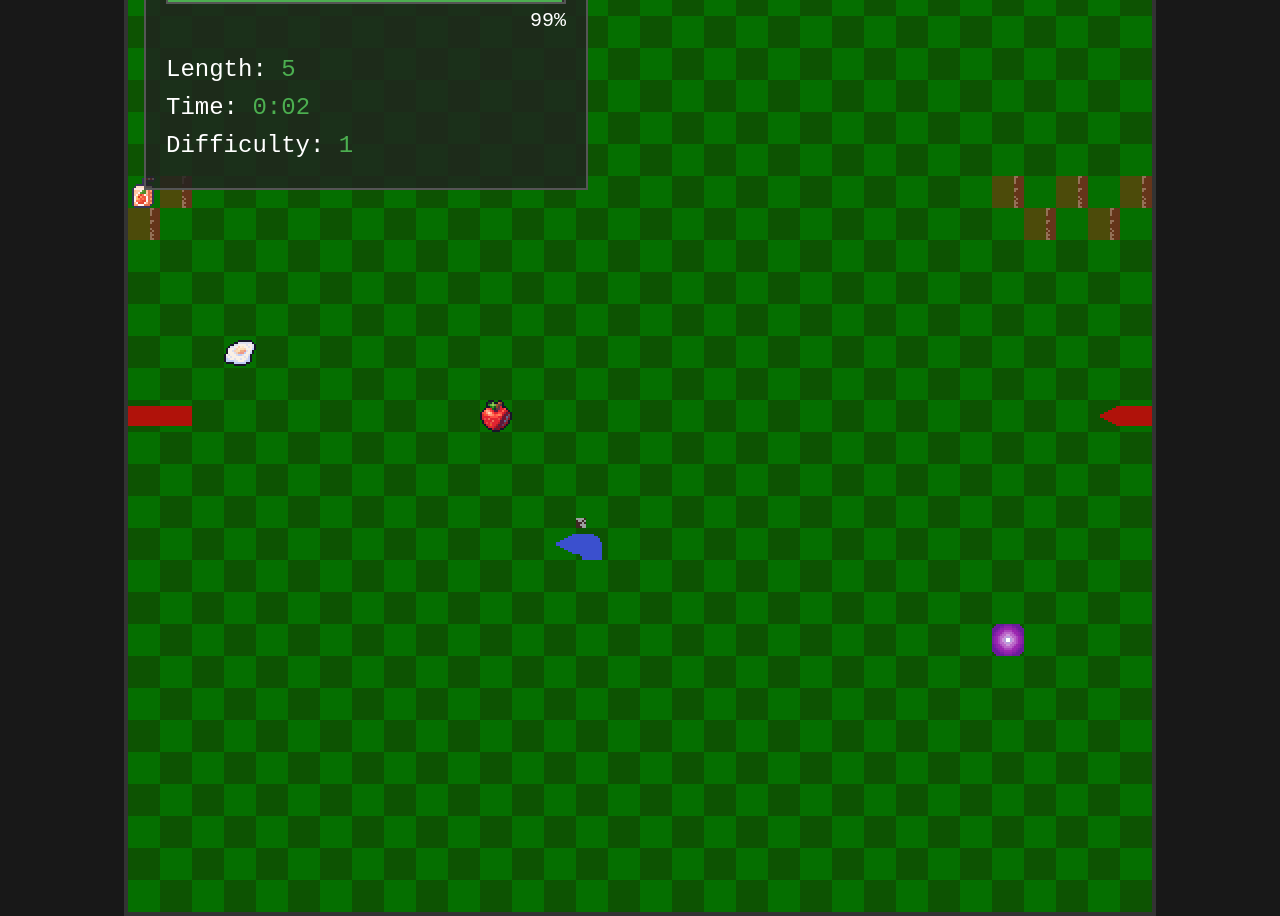
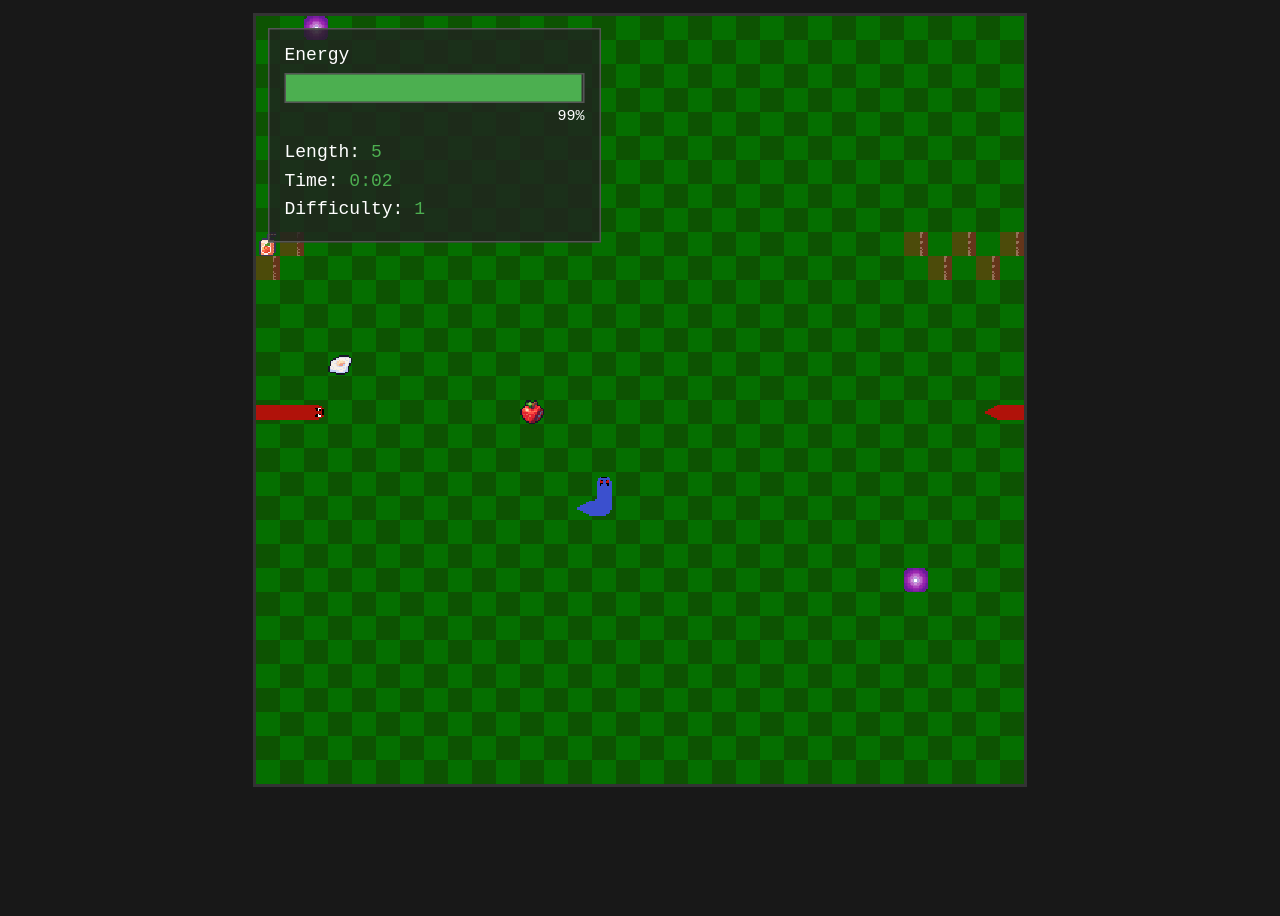
Before and after one commit to RagingScout95/BITESURVIVE-Adaptive-Pixel-Snake-Survival-Game, a plain HTML site: page index.html in a window 1280 px wide. Both pictures are taken after a click on the button "Start Game". After the commit the page ends 800 px from the top, so only its background shows below. Drawn offline with Linux system fonts and the light colour scheme.

Commit message:
Refactor: 8-column atlas, improved turn logic with switch-case, better constants organization

```diff
--- a/js/constants.js
+++ b/js/constants.js
@@ -5,65 +5,82 @@ export const WORLD_HEIGHT = 32;
 export const CANVAS_WIDTH = TILE_SIZE * WORLD_WIDTH;
 export const CANVAS_HEIGHT = TILE_SIZE * WORLD_HEIGHT;
 
-// Sprite Atlas Tile Indices
+// ============================================================================
+// SPRITE ATLAS TILE INDICES
+// ============================================================================
+// Atlas Layout: 8 columns × 8 rows = 64 tiles total
+// Formula: index = (row × 8) + col
+// Example: Row 0, Col 4 = (0 × 8) + 4 = 4
+// ============================================================================
+
 export const TILES = {
-    // Player Snake
-    // Tail (Rows 0-1)
-    SNAKE_TAIL_RIGHT: 0,  // 00
-    SNAKE_TAIL_LEFT: 1,   // 01
-    SNAKE_TAIL_UP: 16,    // 10
-    SNAKE_TAIL_DOWN: 17,  // 11
+    // ------------------------------------------------------------------------
+    // PLAYER SNAKE TILES (Rows 0-2)
+    // ------------------------------------------------------------------------
 
-    // Body (Row 2)
-    SNAKE_BODY_VERTICAL: 32,   // 20
-    SNAKE_BODY_HORIZONTAL: 33, // 21
+    // Tail Tiles
+    SNAKE_TAIL_RIGHT: 0,  // Row 0, Col 0 - Tail pointing right →
+    SNAKE_TAIL_LEFT: 1,   // Row 0, Col 1 - Tail pointing left ←
+    SNAKE_TAIL_UP: 8,     // Row 1, Col 0 - Tail pointing up ↑
+    SNAKE_TAIL_DOWN: 9,   // Row 1, Col 1 - Tail pointing down ↓
 
-    // Turns (Rows 0-1)
-    // 02: Bottom-Right (Connects Bottom & Right)
-    SNAKE_TURN_BR: 2,
-    // 03: Bottom-Left (Connects Bottom & Left)
-    SNAKE_TURN_BL: 3,
-    // 12: Top-Right (Connects Top & Right)
-    SNAKE_TURN_TR: 18,
-    // 13: Top-Left (Connects Top & Left)
-    SNAKE_TURN_TL: 19,
+    // Body Tiles (Straight segments)
+    SNAKE_BODY_VERTICAL: 16,   // Row 2, Col 0 - Vertical body |
+    SNAKE_BODY_HORIZONTAL: 17, // Row 2, Col 1 - Horizontal body ─
 
-    // Head (Rows 2-3)
-    SNAKE_HEAD_RIGHT: 34, // Row 2, Col 2 - facing right
-    SNAKE_HEAD_LEFT: 35,  // Row 2, Col 3 - facing left
-    SNAKE_HEAD_UP: 51,    // Row 3, Col 3 - facing up (swapped)
-    SNAKE_HEAD_DOWN: 50,  // Row 3, Col 2 - facing down (swapped)
+    // Turn Tiles (Corner pieces)
+    // Each turn is defined by: snake direction (from) + turn direction (to)
+    // Based on the turn direction mapping table
+    SNAKE_TURN_UP_LEFT: 3,      // Row 0, Col 3 - Coming from UP, turning LEFT
+    SNAKE_TURN_UP_RIGHT: 2,     // Row 0, Col 2 - Coming from UP, turning RIGHT
+    SNAKE_TURN_DOWN_LEFT: 11,   // Row 1, Col 3 - Coming from DOWN, turning LEFT
+    SNAKE_TURN_DOWN_RIGHT: 10,  // Row 1, Col 2 - Coming from DOWN, turning RIGHT
+    SNAKE_TURN_LEFT_UP: 10,     // Row 1, Col 2 - Coming from LEFT, turning UP
+    SNAKE_TURN_LEFT_DOWN: 2,    // Row 0, Col 2 - Coming from LEFT, turning DOWN
+    SNAKE_TURN_RIGHT_UP: 11,    // Row 1, Col 3 - Coming from RIGHT, turning UP
+    SNAKE_TURN_RIGHT_DOWN: 3,   // Row 0, Col 3 - Coming from RIGHT, turning DOWN
 
-    // Food (Row 6, Cols 4-7)
-    FOOD_1: 100, // Row 6, Col 4
-    FOOD_2: 101, // Row 6, Col 5
-    FOOD_3: 102, // Row 6, Col 6
-    FOOD_4: 103, // Row 6, Col 7
+    // Head Tiles
+    SNAKE_HEAD_RIGHT: 4,  // Row 0, Col 4 - Head facing right →
+    SNAKE_HEAD_LEFT: 5,   // Row 0, Col 5 - Head facing left ←
+    SNAKE_HEAD_UP: 12,    // Row 1, Col 4 - Head facing up ↑
+    SNAKE_HEAD_DOWN: 13,  // Row 1, Col 5 - Head facing down ↓
 
-    // Walls (Row 6-7)
-    // Straight
-    WALL_RIGHT: 96,  // 60
-    WALL_LEFT: 97,   // 61
-    WALL_UP: 112,    // 70
-    WALL_DOWN: 113,  // 71
+    // ------------------------------------------------------------------------
+    // ENEMY SNAKE TILES (Rows 3-5)
+    // ------------------------------------------------------------------------
+    // Enemy uses same layout as player, but offset by 3 rows (24 tiles)
+    // Enemy tiles are automatically calculated in spriteRenderer.js
+    ENEMY_OFFSET: 24, // 3 rows × 8 cols = 24 tiles
 
-    // Corners
-    WALL_CORNER_BR: 98,  // 62
-    WALL_CORNER_BL: 99,  // 63
-    WALL_CORNER_TR: 114, // 72
-    WALL_CORNER_TL: 115, // 73
+    // ------------------------------------------------------------------------
+    // WALL TILES (Rows 6-7)
+    // ------------------------------------------------------------------------
 
-    // Portal
-    PORTAL: 116, // 74 (Assuming 74 based on "Row 7, Col 4")
+    // Straight Walls
+    WALL_RIGHT: 48,  // Row 6, Col 0 - Wall facing right →
+    WALL_LEFT: 49,   // Row 6, Col 1 - Wall facing left ←
+    WALL_UP: 56,     // Row 7, Col 0 - Wall facing up ↑
+    WALL_DOWN: 57,   // Row 7, Col 1 - Wall facing down ↓
 
-    // Enemy Snake (row offsets)
-    // Reference says "Rows 3, 4, 5" for Enemy.
-    // Player uses Rows 0, 1, 2, 3.
-    // If exact layout is copied, we can use an offset.
-    // Let's assume an offset of 3 rows (48 tiles) if they map directly.
-    // But Player Head Down is Row 3.
-    // Let's wait on Enemy implementation or infer 48 offset for now.
-    ENEMY_OFFSET: 48 // 3 rows * 16 cols
+    // Corner Walls
+    WALL_CORNER_BR: 50,  // Row 6, Col 2 - Bottom-Right corner
+    WALL_CORNER_BL: 51,  // Row 6, Col 3 - Bottom-Left corner
+    WALL_CORNER_TR: 58,  // Row 7, Col 2 - Top-Right corner
+    WALL_CORNER_TL: 59,  // Row 7, Col 3 - Top-Left corner
+
+    // ------------------------------------------------------------------------
+    // FOOD TILES (Row 6, Cols 4-7)
+    // ------------------------------------------------------------------------
+    FOOD_1: 52, // Row 6, Col 4
+    FOOD_2: 53, // Row 6, Col 5
+    FOOD_3: 54, // Row 6, Col 6
+    FOOD_4: 55, // Row 6, Col 7
+
+    // ------------------------------------------------------------------------
+    // PORTAL TILES (Row 7, Col 4+)
+    // ------------------------------------------------------------------------
+    PORTAL: 60, // Row 7, Col 4
 };
 
 // Directions
@@ -84,4 +101,4 @@ export const GAME_TICK_MS = 150;
 
 // Atlas Configuration
 export const ATLAS_TILE_SIZE = 16;
-export const ATLAS_COLS = 16; // Assuming 16 columns in the atlas
+export const ATLAS_COLS = 8; // Atlas is 8 columns wide (8×8 = 64 tiles)
--- a/js/snake.js
+++ b/js/snake.js
@@ -340,32 +340,34 @@ export class Snake {
             return TILES.SNAKE_BODY_VERTICAL;
         }
 
-        // Turn segment - select correct turn tile based on directions
-        // Each corner tile connects two perpendicular directions
-        // BR: connects bottom (down) and right
-        // BL: connects bottom (down) and left
-        // TR: connects top (up) and right
-        // TL: connects top (up) and left
+        // Turn segment - select correct turn tile based on direction mapping table
+        // Table mapping: snake direction (from) + turn direction (to) → tile index
+        // Convert direction vectors to direction names
+        const snakeDir = this.getDirectionName(dirIn);
+        const turnDir = this.getDirectionName(dirOut);
 
-        // Map 90-degree turn patterns to corner tiles:
-        // Bottom-Right corner: down->right or right->down
-        if ((dirIn.y === 1 && dirOut.x === 1) || (dirIn.x === 1 && dirOut.y === 1)) {
-            return TILES.SNAKE_TURN_BR;
+        // Use switch-case with descriptive variable names
+        const turnKey = `${snakeDir}_${turnDir}`;
+        switch (turnKey) {
+            case 'up_left':     return TILES.SNAKE_TURN_UP_LEFT;
+            case 'up_right':    return TILES.SNAKE_TURN_UP_RIGHT;
+            case 'down_left':   return TILES.SNAKE_TURN_DOWN_LEFT;
+            case 'down_right':  return TILES.SNAKE_TURN_DOWN_RIGHT;
+            case 'left_up':     return TILES.SNAKE_TURN_LEFT_UP;
+            case 'left_down':   return TILES.SNAKE_TURN_LEFT_DOWN;
+            case 'right_up':    return TILES.SNAKE_TURN_RIGHT_UP;
+            case 'right_down':  return TILES.SNAKE_TURN_RIGHT_DOWN;
+            default:
+                return TILES.SNAKE_BODY_HORIZONTAL; // Fallback
         }
-        // Bottom-Left corner: down->left or left->down
-        if ((dirIn.y === 1 && dirOut.x === -1) || (dirIn.x === -1 && dirOut.y === 1)) {
-            return TILES.SNAKE_TURN_BL;
-        }
-        // Top-Right corner: up->right or right->up
-        if ((dirIn.y === -1 && dirOut.x === 1) || (dirIn.x === 1 && dirOut.y === -1)) {
-            return TILES.SNAKE_TURN_TR;
-        }
-        // Top-Left corner: up->left or left->up
-        if ((dirIn.y === -1 && dirOut.x === -1) || (dirIn.x === -1 && dirOut.y === -1)) {
-            return TILES.SNAKE_TURN_TL;
-        }
+    }
 
-        // Fallback
-        return TILES.SNAKE_BODY_HORIZONTAL;
+    // Helper method to convert direction vector to direction name
+    getDirectionName(dir) {
+        if (dir.y === -1) return 'up';
+        if (dir.y === 1) return 'down';
+        if (dir.x === -1) return 'left';
+        if (dir.x === 1) return 'right';
+        return 'unknown';
     }
 }
--- a/js/spriteRenderer.js
+++ b/js/spriteRenderer.js
@@ -21,7 +21,7 @@ export class SpriteRenderer {
         let pos = this.getTilePosition(tileIndex);
 
         // Adjust tile index for enemy snakes
-        // Player Snake Tiles: rows 0-3 (tiles 0-19, 32-35, 50-51)
+        // Player Snake Tiles: rows 0-2
         // Enemy Snake Tiles: rows 3-5 (same structure, offset by 3 rows)
         // Only apply offset to snake tiles (not food, walls, portals)
         if (isEnemy && tileIndex < TILES.FOOD_1) {
--- a/styles.css
+++ b/styles.css
@@ -20,8 +20,8 @@ body {
     display: flex;
     justify-content: center;
     align-items: center;
-    /* Scale up the entire game for better visibility (2x) */
-    transform: scale(2);
+    /* Scale up the entire game for better visibility (1.5x) */
+    transform: scale(1.5);
     transform-origin: center center;
 }
 
```
Also changed, not shown: 1 other file.
